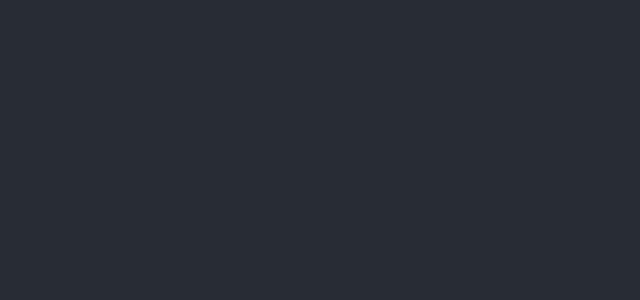
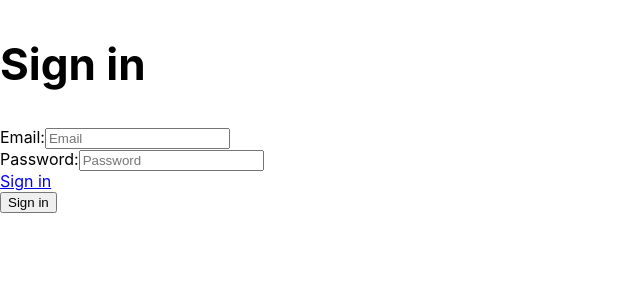
Before and after one commit to Sem-Chehovich/rslang, a React (Create React App) app in the folder my-app/: page /authorization in a window 1280 px wide. Shown: the top 300 px of the page, without its empty margins (0-640 px from the left). Built offline with nearby package versions, Linux system fonts and the light colour scheme.

Commit message:
feat: add input elements

```diff
--- a/my-app/src/App.css
+++ b/my-app/src/App.css
@@ -1,38 +1,28 @@
-.App {
-  text-align: center;
+@import url('https://fonts.googleapis.com/css2?family=Poppins:wght@100&display=swap');
+
+.app {
+  min-height: 100vh;
+  font-family: 'Poppins', sans-serif;
+  font-style: normal;
+  font-weight: bold;
 }
 
-.App-logo {
-  height: 40vmin;
-  pointer-events: none;
+.app p {
+  font-size: 20px;
 }
 
-@media (prefers-reduced-motion: no-preference) {
-  .App-logo {
-    animation: App-logo-spin infinite 20s linear;
-  }
+.app a {
+  text-decoration: none;
+  font-weight: bold;
+  font-size: 20px;
 }
 
-.App-header {
-  background-color: #282c34;
-  min-height: 100vh;
-  display: flex;
-  flex-direction: column;
-  align-items: center;
-  justify-content: center;
-  font-size: calc(10px + 2vmin);
-  color: white;
+h1 {
+  text-transform: uppercase;
+  font-size: 80px;
+  margin: 0;
 }
 
-.App-link {
-  color: #61dafb;
+h2 {
+  font-size: 44px;
 }
-
-@keyframes App-logo-spin {
-  from {
-    transform: rotate(0deg);
-  }
-  to {
-    transform: rotate(360deg);
-  }
-}
--- a/my-app/src/App.tsx
+++ b/my-app/src/App.tsx
@@ -1,12 +1,12 @@
 import React from 'react';
-import logo from './logo.svg';
 import './App.css';
+import AuthForm from './authorization/AuthForm';
+
 
 function App() {
   return (
     <div className="App">
-      <header className="App-header">
-      </header>
+      <AuthForm />
     </div>
   );
 }
--- /dev/null
+++ b/my-app/src/authorization/AuthForm.tsx
@@ -0,0 +1,58 @@
+import { useState } from 'react';
+import './AuthForm.css';
+
+const AuthForm = () => {
+  const [email, setEmail] = useState('');
+  const [password, setPassword] = useState('');
+
+  const handleSubmit = async (e: React.FormEvent) => {
+    e.preventDefault();
+  };
+
+  const handleClick = (e: React.FormEvent) => {
+    e.preventDefault();
+  }
+
+  return (
+    <div className='form-page'>
+      <div className='form-container'>
+        <div className='form-container__box'>
+          <h2 className='form-container__title'>Sign in</h2>
+          <form className='auth-form' onSubmit={handleSubmit}>
+            <div>
+              <label className='auth-form__label' htmlFor='email'>Email:</label>
+              <input
+                className='auth-form__input'
+                type='email'
+                required
+                placeholder='Email'
+                id='email'
+                value={email}
+                onChange={(e) => setEmail(e.target.value)}
+              />
+            </div>
+            <div>
+              <label className='auth-form__label' htmlFor='password'>Password:</label>
+              <input
+                className='auth-form__input'
+                type='password'
+                required
+                placeholder='Password'
+                min={8}
+                id='password'
+                value={password}
+                onChange={(e) => setPassword(e.target.value)}
+              />
+            </div>
+            <div className='auth-form__register'>
+              <a className='auth-form__link' href='/' onClick={handleClick} >Sign in</a>
+            </div>
+            <button className='auth-form__btn'>Sign in</button>
+          </form>
+        </div>
+      </div>
+    </div>
+  );
+}
+
+export default AuthForm;
```
Also changed, not shown: my-app/src/authorization/AuthForm.css (added), my-app/src/logo.svg (deleted).
